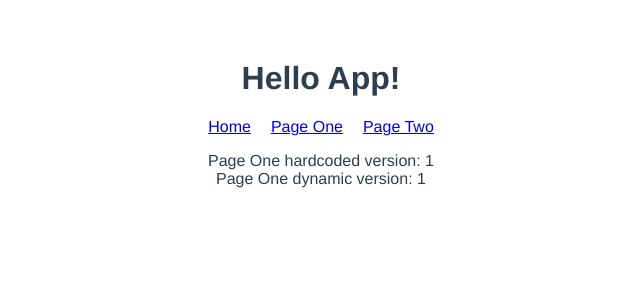
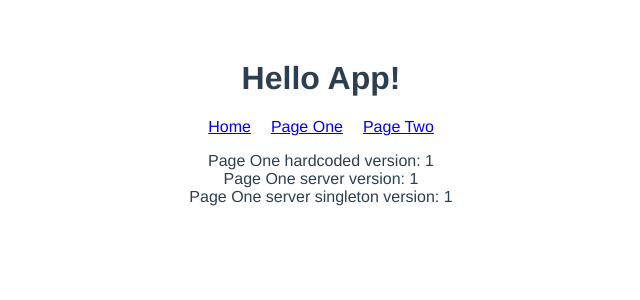
Before and after one commit to v-abarnhard/module-loading, a Vue app: page /#/page-one in a window 1280 px wide. Shown: the top 300 px of the page, without its empty margins (319-959 px from the left). Built offline with nearby package versions, Linux system fonts and the light colour scheme.

Commit message:
Added singleton module

```diff
--- a/src/PageOne/PageOne.vue
+++ b/src/PageOne/PageOne.vue
@@ -2,10 +2,12 @@
   <div>
     <div>{{ staticVersion }}</div>
     <div>{{ dynamicVersion }}</div>
+    <div>{{ singletonDynamicVersion }}</div>
   </div>
 </template>
 
 <script>
+import singletonVersionUtil from '@/Shared/singletonVersionUtil'
 import VersionUtil from '@/Shared/versionUtil'
 const versionUtil = new VersionUtil()
 
@@ -13,8 +15,8 @@ export default {
   name: 'PageOne',
   data() {
     return {
-      versionUtil: {},
-      serverVersion: 'N/A'
+      serverVersion: 'N/A',
+      singletonServerVersion: 'N/A'
     }
   },
   computed: {
@@ -22,13 +24,20 @@ export default {
       return `Page One hardcoded version: ${versionUtil.version}`
     },
     dynamicVersion() {
-      return `Page One dynamic version: ${this.serverVersion}`
+      return `Page One server version: ${this.serverVersion}`
+    },
+    singletonDynamicVersion() {
+      return `Page One server singleton version: ${this.singletonServerVersion}`
     }
   },
   mounted() {
     versionUtil.serverPromise.then((data) => {
       this.serverVersion = data.serverVersion
     })
+
+    singletonVersionUtil.serverPromise.then((data) => {
+      this.singletonServerVersion = data.serverVersion
+    })
   }
 }
 </script>
--- a/src/PageTwo/PageTwo.vue
+++ b/src/PageTwo/PageTwo.vue
@@ -2,10 +2,12 @@
   <div>
     <div>{{ staticVersion }}</div>
     <div>{{ dynamicVersion }}</div>
+    <div>{{ singletonDynamicVersion }}</div>
   </div>
 </template>
 
 <script>
+import singletonVersionUtil from '@/Shared/singletonVersionUtil'
 import VersionUtil from '@/Shared/versionUtil'
 const versionUtil = new VersionUtil()
 
@@ -13,8 +15,8 @@ export default {
   name: 'PageTwo',
   data() {
     return {
-      versionUtil: {},
-      serverVersion: 'N/A'
+      serverVersion: 'N/A',
+      singletonServerVersion: 'N/A'
     }
   },
   computed: {
@@ -22,13 +24,20 @@ export default {
       return `Page Two hardcoded version: ${versionUtil.version}`
     },
     dynamicVersion() {
-      return `Page Two dynamic version: ${this.serverVersion}`
+      return `Page Two server version: ${this.serverVersion}`
+    },
+    singletonDynamicVersion() {
+      return `Page Two server singleton version: ${this.singletonServerVersion}`
     }
   },
   mounted() {
     versionUtil.serverPromise.then((data) => {
       this.serverVersion = data.serverVersion
     })
+
+    singletonVersionUtil.serverPromise.then((data) => {
+      this.singletonServerVersion = data.serverVersion
+    })
   }
 }
 </script>
--- /dev/null
+++ b/src/Shared/singletonVersionUtil.js
@@ -0,0 +1,17 @@
+const hardCodedVersion = 1
+
+class VersionUtil {
+  constructor() {
+    this.version = hardCodedVersion
+    this.serverPromise = new Promise((resolve, reject) => {
+      fetch('/server-version.json')
+      .then((response) => response.json())
+      .then((data) => {
+        resolve(data)
+      })
+      .catch(reject)
+    })
+  }
+}
+
+export default new VersionUtil()
```
